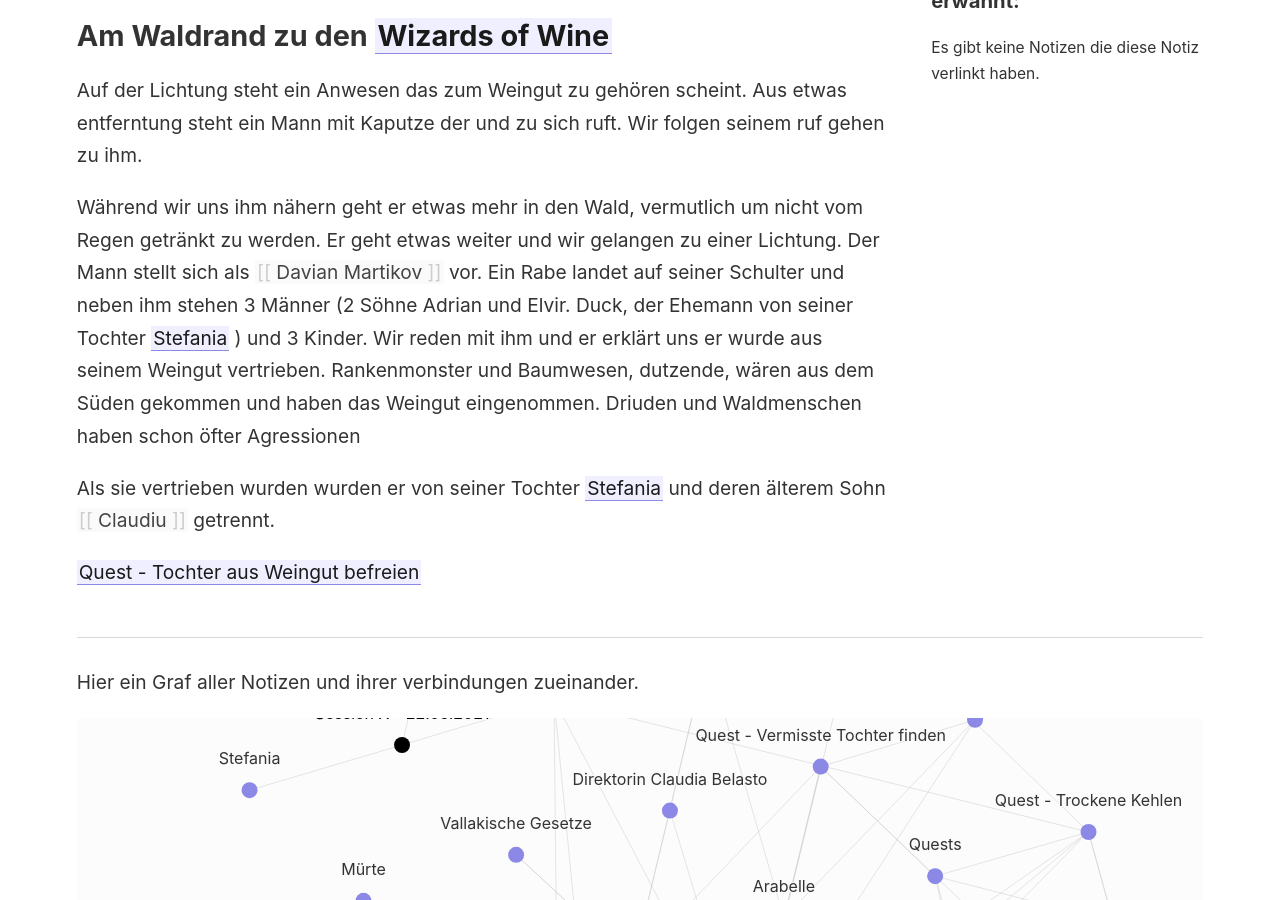
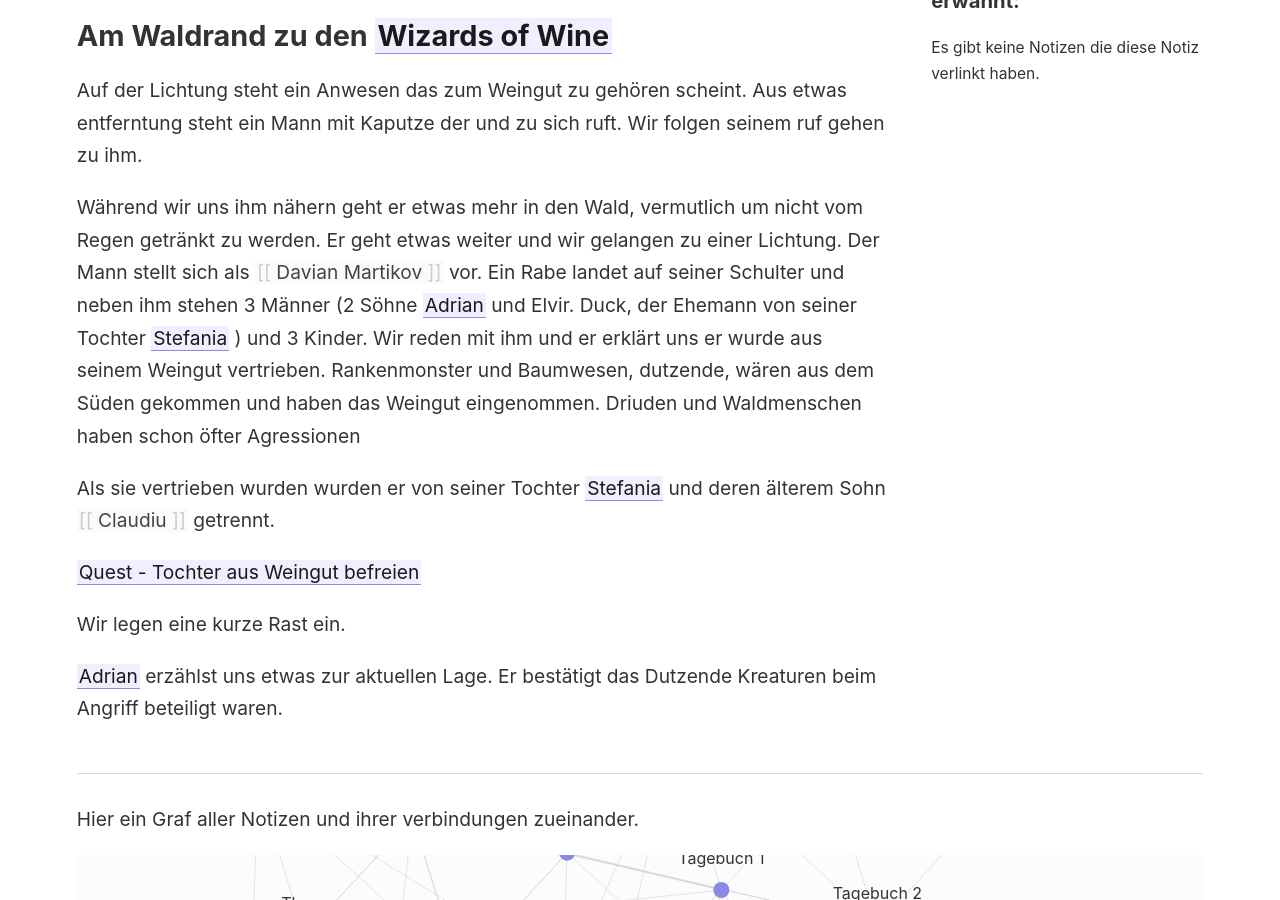
Before and after one commit to Julez404/CoS_Log, a Jekyll site: the page built from _notes/Session x - 2021-05-22.md, in a window 1280 px wide and 900 px high, scrolled down 315 px. Built offline with Jekyll 4.4.1, drawn with Linux system fonts in a browser that asks for light colours.

Commit message:
Update via script

```diff
--- a/_notes/Session x - 2021-05-22.md
+++ b/_notes/Session x - 2021-05-22.md
@@ -9,9 +9,13 @@ Gruppenkasse:
 
 Auf der Lichtung steht ein Anwesen das zum Weingut zu gehören scheint. Aus etwas entferntung steht ein Mann mit Kaputze der und zu sich ruft. Wir folgen seinem ruf gehen zu ihm.
 
-Während wir uns ihm nähern geht er etwas mehr in den Wald, vermutlich um nicht vom Regen getränkt zu werden. Er geht etwas weiter und wir gelangen zu einer Lichtung. Der Mann stellt sich als [[Davian Martikov]] vor. Ein Rabe landet auf seiner Schulter und neben ihm stehen 3 Männer (2 Söhne Adrian und Elvir. Duck, der Ehemann von seiner Tochter [[Stefania]] ) und 3 Kinder. Wir reden mit ihm und er erklärt uns er wurde aus seinem Weingut vertrieben.
+Während wir uns ihm nähern geht er etwas mehr in den Wald, vermutlich um nicht vom Regen getränkt zu werden. Er geht etwas weiter und wir gelangen zu einer Lichtung. Der Mann stellt sich als [[Davian Martikov]] vor. Ein Rabe landet auf seiner Schulter und neben ihm stehen 3 Männer (2 Söhne [[Adrian]] und Elvir. Duck, der Ehemann von seiner Tochter [[Stefania]] ) und 3 Kinder. Wir reden mit ihm und er erklärt uns er wurde aus seinem Weingut vertrieben.
 Rankenmonster und Baumwesen, dutzende, wären aus dem Süden gekommen und haben das Weingut eingenommen. Driuden und Waldmenschen haben schon öfter Agressionen
 
 Als sie vertrieben wurden wurden er von seiner Tochter [[Stefania]] und deren älterem Sohn [[Claudiu]] getrennt.
 
 [[Quest - Tochter aus Weingut befreien]]
+
+Wir legen eine kurze Rast ein.
+
+[[Adrian]] erzählst uns etwas zur aktuellen Lage. Er bestätigt das Dutzende Kreaturen beim Angriff beteiligt waren.
```
Also changed, not shown: _notes/Adrian.md (added, +3 -0 lines), _notes/Quest - Trockene Kehlen.md (+1 -1 lines), 1 other file.
